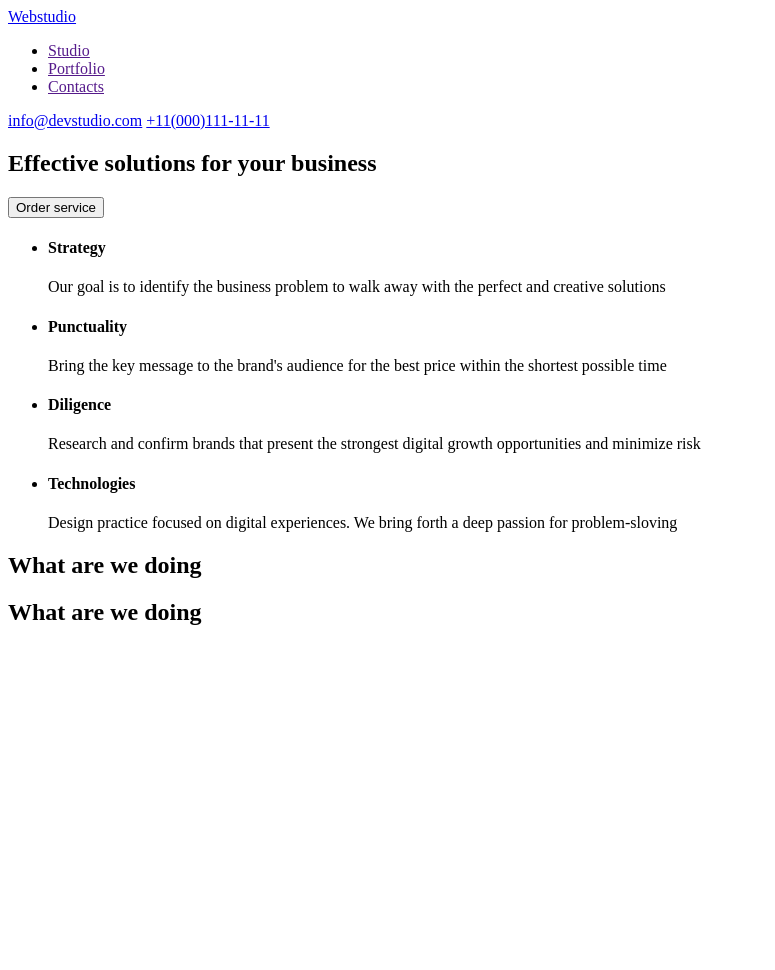
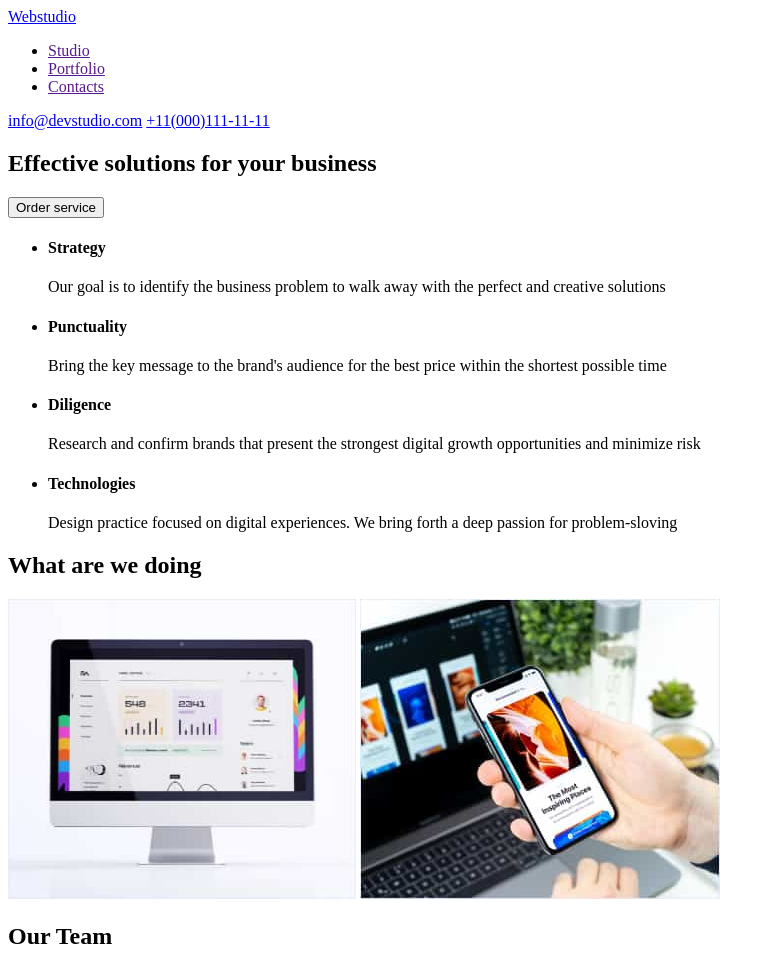
Before and after one commit to Gyongyie/goit-markup-hw-01., a plain HTML site: page index.html in a window 1280 px wide. Shown: the whole page, without its empty margins (0-775 px from the left). Before the commit the page ends 800 px from the top, so only its background shows below. Drawn offline with Linux system fonts and the light colour scheme.

Commit message:
Update index.html
ultima sectiune din main

```diff
--- a/index.html
+++ b/index.html
@@ -63,7 +63,13 @@
 
         <section>
             <h2>What are we doing</h2>
-            <h2>What are we doing</h2>
+            <img src="./images/img1.jpg" alt="exran de calculator" style="width:348px;height:300px;/>
+            <img src="./images/img 2.jpg" alt="ecran de telefon" />
+            <img src="./images/img 3.jpg" alt="telefon si laptop" />
+        </section>
+
+        <section>
+            <h2>Our Team</h2>
 
         </section>
 
```
